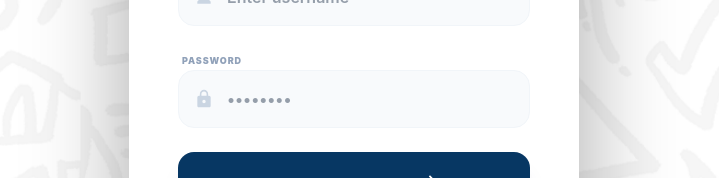
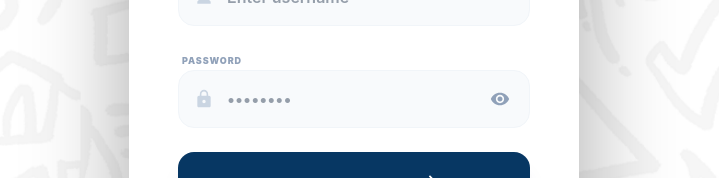
Before and after one commit to trsyjr/DSWD-ACADEMY-DTR, a React (Vite) app: page / in a window 1280 px wide. Shown: the part 463-641 px from the top of the page, without its empty margins (286-1005 px from the left). Built offline with nearby package versions, Linux system fonts and the light colour scheme.

Commit message:
Added Hide and Unhide Password Icon

```diff
--- a/src/components/AuthTabs.jsx
+++ b/src/components/AuthTabs.jsx
@@ -6,7 +6,9 @@ import {
   MdEmail,
   MdArrowForward,
   MdCheckCircle,
-  MdErrorOutline
+  MdErrorOutline,
+  MdVisibility,
+  MdVisibilityOff
 } from 'react-icons/md';
 
 // Ensure these paths match your folder structure
@@ -14,13 +16,13 @@ import bgImage from '../assets/TABG.png';
 import logoImage from '../assets/TALogo.png';
 
 const BRAND_COLOR = "#073763";
-// YOUR ACTUAL SCRIPT URL
 const SCRIPT_URL = 'https://script.google.com/macros/s/AKfycbx-NDXH1Mc1jilVl1kSwEkWaKfQlfqPjdz2k-5eok8EK9rW1TS1CtL1IrU3ez-H7BONWA/exec';
 
 const AuthTabs = ({ onAuthSuccess }) => {
   const [activeTab, setActiveTab] = useState('login');
   const [loading, setLoading] = useState(false);
   const [message, setMessage] = useState({ type: '', text: '' });
+  const [showPassword, setShowPassword] = useState(false);
 
   const handleGSheetSubmit = async (e) => {
     e.preventDefault();
@@ -37,29 +39,23 @@ const AuthTabs = ({ onAuthSuccess }) => {
 
     try {
       if (activeTab === 'login') {
-        // --- SECURE LOGIN (GET) ---
-        // Fetching with GET allows us to parse the JSON response and verify the user
         const response = await fetch(
           `${SCRIPT_URL}?action=login&username=${encodeURIComponent(payload.username)}&password=${encodeURIComponent(payload.password)}`
         );
         const result = await response.json();
 
         if (result.success) {
-          // Success: Pass the REAL data from the spreadsheet to the App state
           onAuthSuccess({
             username: result.user.username,
             email: result.user.email
           });
         } else {
-          // Fail: Spreadsheet found no match
           setMessage({
             type: 'error',
             text: result.message || "Invalid Username or Password"
           });
         }
       } else {
-        // --- REGISTRATION (POST) ---
-        // Registration uses POST with no-cors as we just need to send the data
         await fetch(SCRIPT_URL, {
           method: 'POST',
           mode: 'no-cors',
@@ -85,13 +81,11 @@ const AuthTabs = ({ onAuthSuccess }) => {
   return (
     <div className="relative min-h-screen w-full flex items-center justify-center p-4 md:p-10">
 
-      {/* Background Layer */}
       <div
         className="fixed inset-0 z-[-1] bg-cover bg-center bg-no-repeat transition-transform duration-1000 scale-105"
         style={{ backgroundImage: `url(${bgImage})` }}
       />
 
-      {/* Main Glassmorphism Container */}
       <motion.div
         initial={{ opacity: 0, scale: 0.95 }}
         animate={{ opacity: 1, scale: 1 }}
@@ -115,7 +109,6 @@ const AuthTabs = ({ onAuthSuccess }) => {
           </p>
         </div>
 
-        {/* Tab Switcher */}
         <div className="w-full flex bg-slate-100 p-1.5 rounded-2xl mb-8 border border-slate-200 shadow-inner">
           {['login', 'register'].map((tab) => (
             <button
@@ -133,10 +126,8 @@ const AuthTabs = ({ onAuthSuccess }) => {
           ))}
         </div>
 
-        {/* Auth Form */}
         <form onSubmit={handleGSheetSubmit} className="w-full space-y-5">
 
-          {/* Username Input */}
           <div className="space-y-1.5 group">
             <label className="text-[9px] font-black text-slate-400 uppercase tracking-widest ml-1">Username</label>
             <div className="relative">
@@ -151,7 +142,6 @@ const AuthTabs = ({ onAuthSuccess }) => {
             </div>
           </div>
 
-          {/* Registration Fields (Conditional) */}
           <AnimatePresence mode="wait">
             {activeTab === 'register' && (
               <motion.div
@@ -176,22 +166,42 @@ const AuthTabs = ({ onAuthSuccess }) => {
             )}
           </AnimatePresence>
 
-          {/* Password Input */}
           <div className="space-y-1.5 group">
             <label className="text-[9px] font-black text-slate-400 uppercase tracking-widest ml-1">Password</label>
             <div className="relative">
               <MdLock className="absolute left-4 top-1/2 -translate-y-1/2 text-xl text-slate-300 group-focus-within:text-[#073763] transition-colors" />
               <input
                 name="password"
-                type="password"
+                type={showPassword ? "text" : "password"}
                 required
                 placeholder="••••••••"
-                className="w-full pl-12 pr-4 py-4 bg-slate-50 border border-slate-100 rounded-2xl focus:bg-white focus:border-[#073763] focus:ring-4 focus:ring-[#073763]/5 outline-none text-slate-700 font-semibold transition-all"
+                className="w-full pl-12 pr-14 py-4 bg-slate-50 border border-slate-100 rounded-2xl focus:bg-white focus:border-[#073763] focus:ring-4 focus:ring-[#073763]/5 outline-none text-slate-700 font-semibold transition-all"
               />
+              <motion.button
+                type="button"
+                whileTap={{ scale: 0.85 }}
+                onClick={() => setShowPassword(!showPassword)}
+                className="absolute right-4 top-1/2 -translate-y-1/2 p-1 text-xl text-slate-400 hover:text-[#073763] transition-colors focus:outline-none flex items-center justify-center"
+              >
+                <AnimatePresence initial={false}>
+                  <motion.div
+                    key={showPassword ? 'eye-off' : 'eye-on'}
+                    initial={{ scale: 0.4, opacity: 0, position: "absolute" }}
+                    animate={{ scale: 1, opacity: 1, position: "relative" }}
+                    exit={{ scale: 0.4, opacity: 0, position: "absolute" }}
+                    transition={{
+                      type: "spring",
+                      stiffness: 1200, // Extremely fast
+                      damping: 40,
+                    }}
+                  >
+                    {showPassword ? <MdVisibilityOff /> : <MdVisibility />}
+                  </motion.div>
+                </AnimatePresence>
+              </motion.button>
             </div>
           </div>
 
-          {/* Submit Button */}
           <motion.button
             whileHover={{ scale: 1.01 }}
             whileTap={{ scale: 0.99 }}
@@ -213,7 +223,6 @@ const AuthTabs = ({ onAuthSuccess }) => {
           </motion.button>
         </form>
 
-        {/* Status Messages */}
         <AnimatePresence>
           {message.text && (
             <motion.div
```
